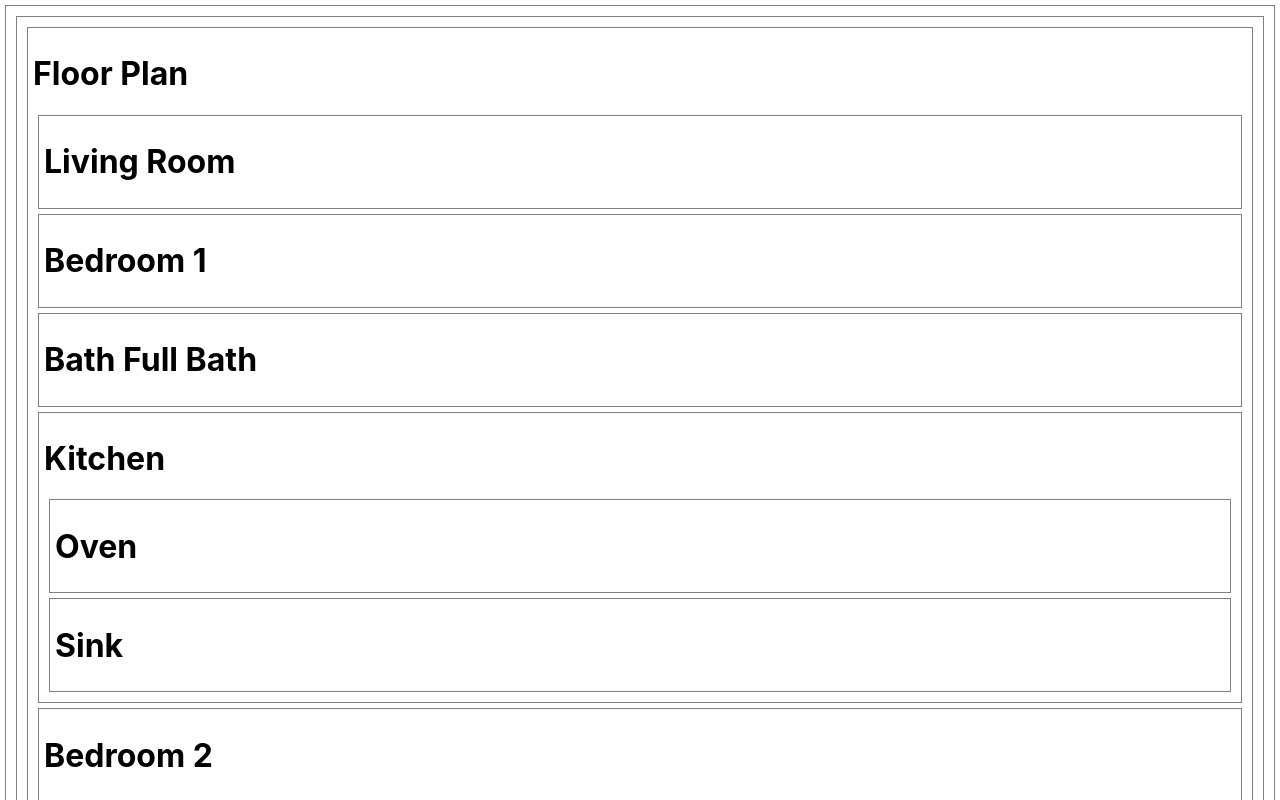
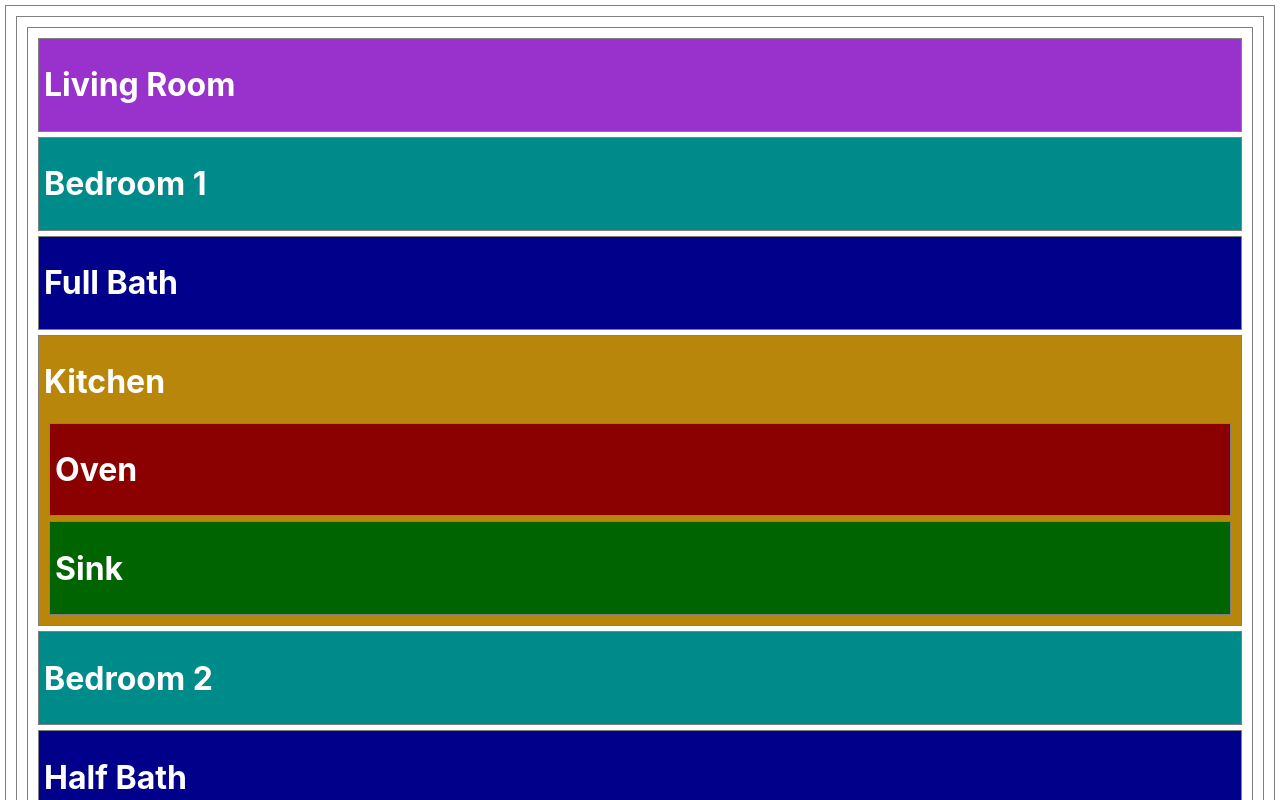
Before and after one commit to oscarnunez1/floorplan-lab, a React (Create React App) app: page / in a window 1280 px wide. Shown: the top 800 px of the page. Built offline with nearby package versions, Linux system fonts and the light colour scheme.

Commit message:
style divs with background colors

```diff
--- a/src/App.css
+++ b/src/App.css
@@ -2,5 +2,32 @@ div {
   border: 1px solid grey;
   margin: 5px;
   padding: 5px;
+}
 
+.living-room-div {
+  background-color: darkorchid;
+  color: white;
 }
+
+.bedroom-div {
+  background-color: darkcyan;
+  color: white;
+}
+
+.kitchen-div {
+  background-color: darkgoldenrod;
+  color: white;
+}
+
+.oven-div {
+  background-color: darkred;
+}
+
+.sink-div {
+  background-color: darkgreen;
+}
+
+.bath-div {
+  background-color: darkblue;
+  color: white;
+}
--- a/src/Bath.jsx
+++ b/src/Bath.jsx
@@ -1,7 +1,7 @@
 function Bath(props) {
   return (
     <div className='bath-div'>
-      <h1>Bath {props.size}</h1>
+      <h1>{props.size} Bath</h1>
     </div>
   )
 }
--- a/src/FloorPlan.jsx
+++ b/src/FloorPlan.jsx
@@ -8,13 +8,12 @@ function FloorPlan(props) {
   console.log(props);
   return (
     <div className='floor-plan-div'>
-      <h1>Floor Plan</h1>
       <LivingRoom/>
       <Bedroom bedNum={1}/>
-      <Bath size={"Full Bath"}/>
+      <Bath size={"Full"}/>
       <Kitchen/>
       <Bedroom bedNum={2}/>
-      <Bath size={"Half Bath"}/>
+      <Bath size={"Half"}/>
       <Bedroom bedNum={3}/>
     </div>
   )
```
